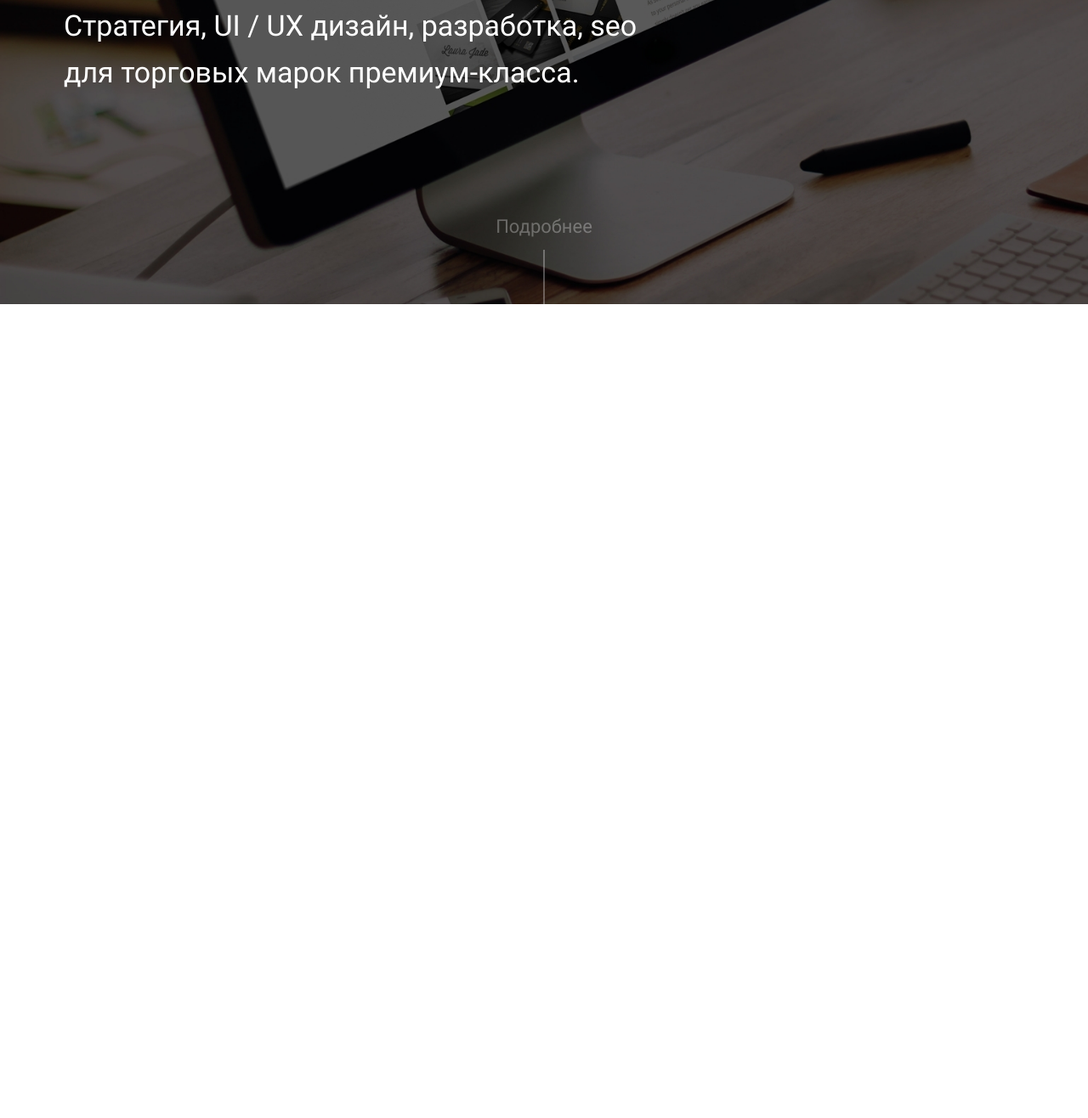
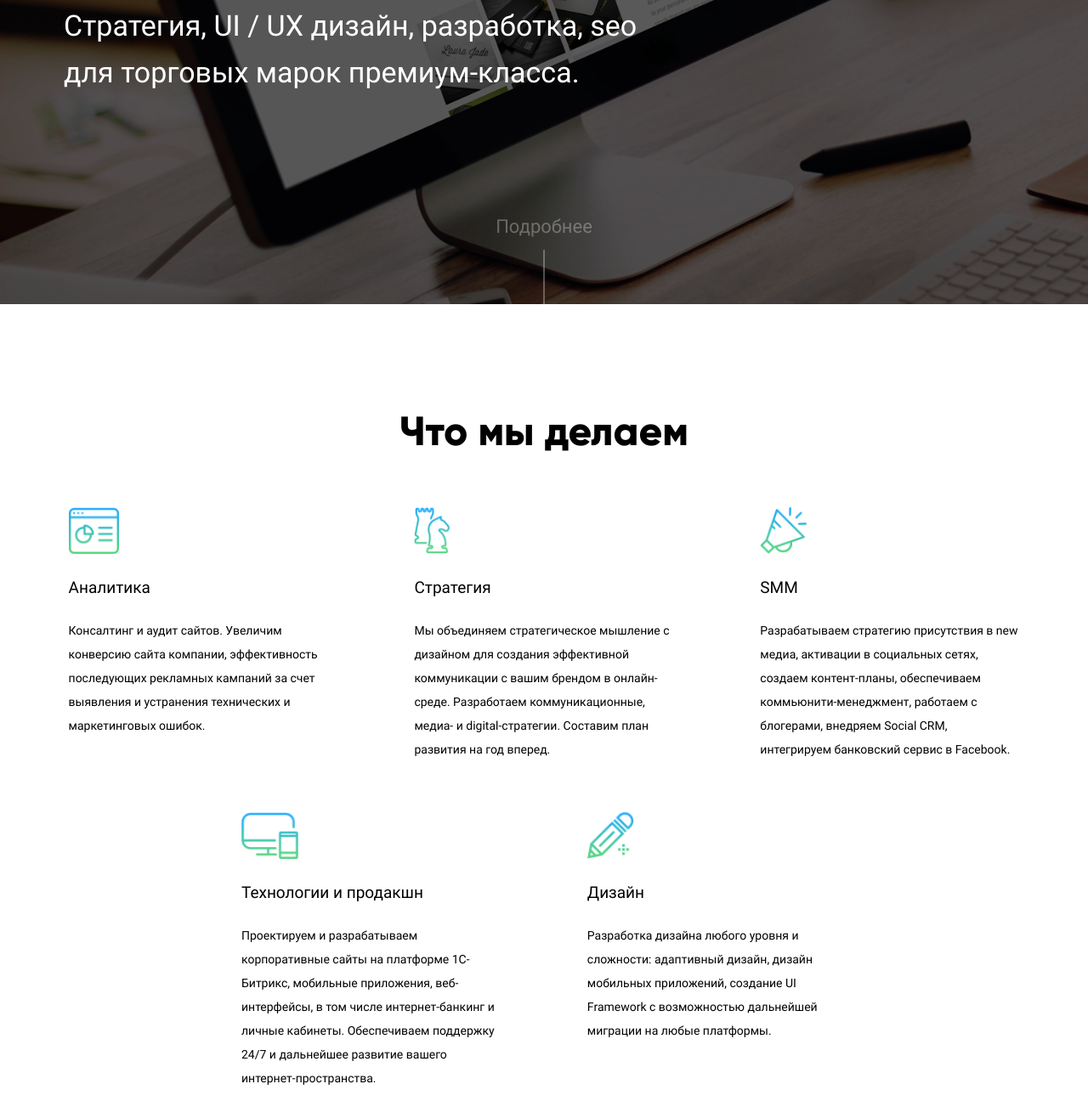
Before and after one commit to jambackie/test-HTML-CSS, a plain HTML site: page index.html in a window 1280 px wide. Shown: the part 442-1758 px from the top of the page at 85% size. Before the commit the page ends 800 px from the top, so only its background shows below. Drawn offline with Linux system fonts and the light colour scheme.

Commit message:
add servises

```diff
--- a/index.css
+++ b/index.css
@@ -299,15 +299,15 @@ button {
     overflow: hidden;
     opacity: 1;
     z-index: 11;
-    -webkit-transition: opacity 1s;
-    transition: opacity 1s;
+    -webkit-transition: opacity .4s;
+    transition: opacity .4s;
   }
   .menu-hidden {
     height: 0;
     padding: 0;
     opacity: 0;
-    -webkit-transition: opacity 1s, padding 0s ease 1s, height 0s ease 1s;
-    transition: opacity 1s, padding 0s ease 1s, height 0s ease 1s;
+    -webkit-transition: opacity .4s, padding 0s ease .4s, height 0s ease .4s;
+    transition: opacity .4s, padding 0s ease .4s, height 0s ease .4s;
   }
   .menu__lang {
     display: inline-block;
@@ -357,3 +357,40 @@ button {
     height: 30px;
   }
 }
+
+.servises {
+  padding-top: 120px;
+  padding-bottom: 200px;
+  color: #000000;
+}
+
+.servises__items {
+  display: -webkit-box;
+  display: -ms-flexbox;
+  display: flex;
+  -ms-flex-wrap: wrap;
+      flex-wrap: wrap;
+  -webkit-box-pack: center;
+      -ms-flex-pack: center;
+          justify-content: center;
+  gap: 9%;
+}
+
+.servises__item {
+  width: 27%;
+  min-width: 250px;
+  margin-top: 60px;
+}
+
+.servises__heading {
+  margin: 20px 0;
+  font-size: 19px;
+  line-height: 32px;
+  font-weight: 400;
+}
+
+.servises__text {
+  font-size: 14px;
+  line-height: 28px;
+}
+/*# sourceMappingURL=index.css.map */
--- a/index.html
+++ b/index.html
@@ -55,6 +55,44 @@
       </div>
       <span class="main__more">Подробнее</span>
     </div>
+    <div class="wrapper servises" id="servises">
+      <h2 class="title title-center">Что мы делаем</h2>
+      <div class="servises__items">
+        <div class="servises__item">
+          <img src="./assets/img/analitics.png" height="55" alt="pic">
+          <h3 class="servises__heading">Аналитика</h3>
+          <p class="servises__text text">Консалтинг и аудит сайтов. Увеличим конверсию сайта компании, эффективность
+            последующих рекламных кампаний за счет выявления и устранения технических и маркетинговых ошибок.</p>
+        </div>
+        <div class="servises__item">
+          <img src="./assets/img/chess.png" height="55" alt="pic">
+          <h3 class="servises__heading">Стратегия</h3>
+          <p class="servises__text text">Мы объединяем стратегическое мышление с дизайном для создания эффективной
+            коммуникации с вашим брендом в онлайн-среде. Разработаем коммуникационные, медиа- и digital-стратегии.
+            Составим план развития на год вперед.</p>
+        </div>
+        <div class="servises__item">
+          <img src="./assets/img/megaphone.png" height="55" alt="pic">
+          <h3 class="servises__heading">SMM</h3>
+          <p class="servises__text text">Разрабатываем стратегию присутствия в new медиа, активации в социальных сетях,
+            создаем контент-планы, обеспечиваем коммьюнити-менеджмент, работаем с блогерами, внедряем Social CRM,
+            интегрируем банковский сервис в Facebook.</p>
+        </div>
+        <div class="servises__item">
+          <img src="./assets/img/tech.png" height="55" alt="pic">
+          <h3 class="servises__heading">Технологии и продакшн</h3>
+          <p class="servises__text text">Проектируем и разрабатываем корпоративные сайты на платформе 1С-Битрикс,
+            мобильные приложения, веб-интерфейсы, в том числе интернет-банкинг и личные кабинеты. Обеспечиваем поддержку
+            24/7 и дальнейшее развитие вашего интернет-пространства.</p>
+        </div>
+        <div class="servises__item">
+          <img src="./assets/img/pencil.png" height="55" alt="pic">
+          <h3 class="servises__heading">Дизайн</h3>
+          <p class="servises__text text">Разработка дизайна любого уровня и сложности: адаптивный дизайн, дизайн
+            мобильных приложений, создание UI Framework c возможностью дальнейшей миграции на любые платформы.</p>
+        </div>
+      </div>
+    </div>
   </div>
 
   <script src="./index.js"></script>
```
Also changed, not shown: assets/img/analitics.png (added), assets/img/chess.png (added), assets/img/megaphone.png (added), assets/img/pencil.png (added), assets/img/tech.png (added).
